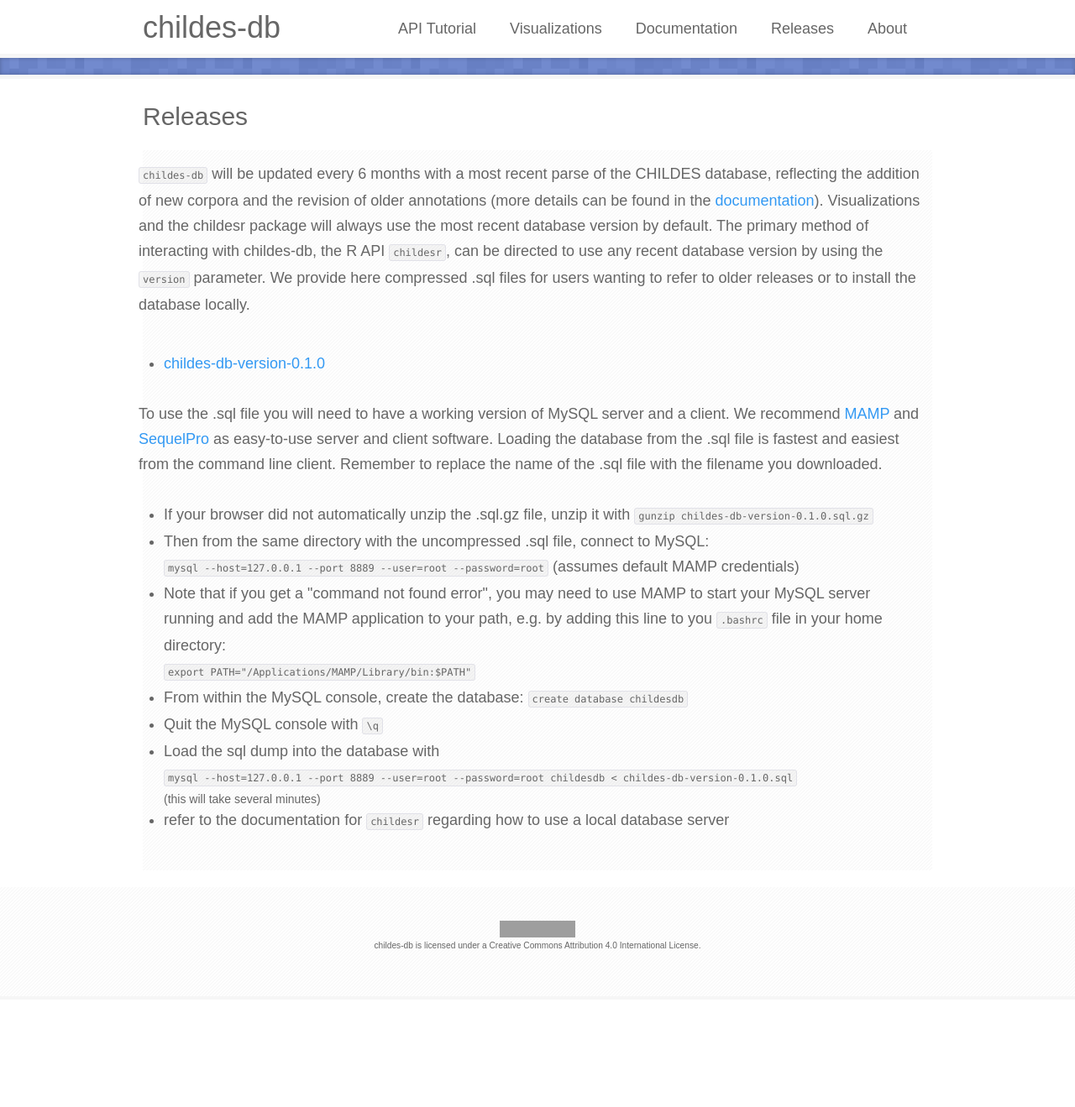
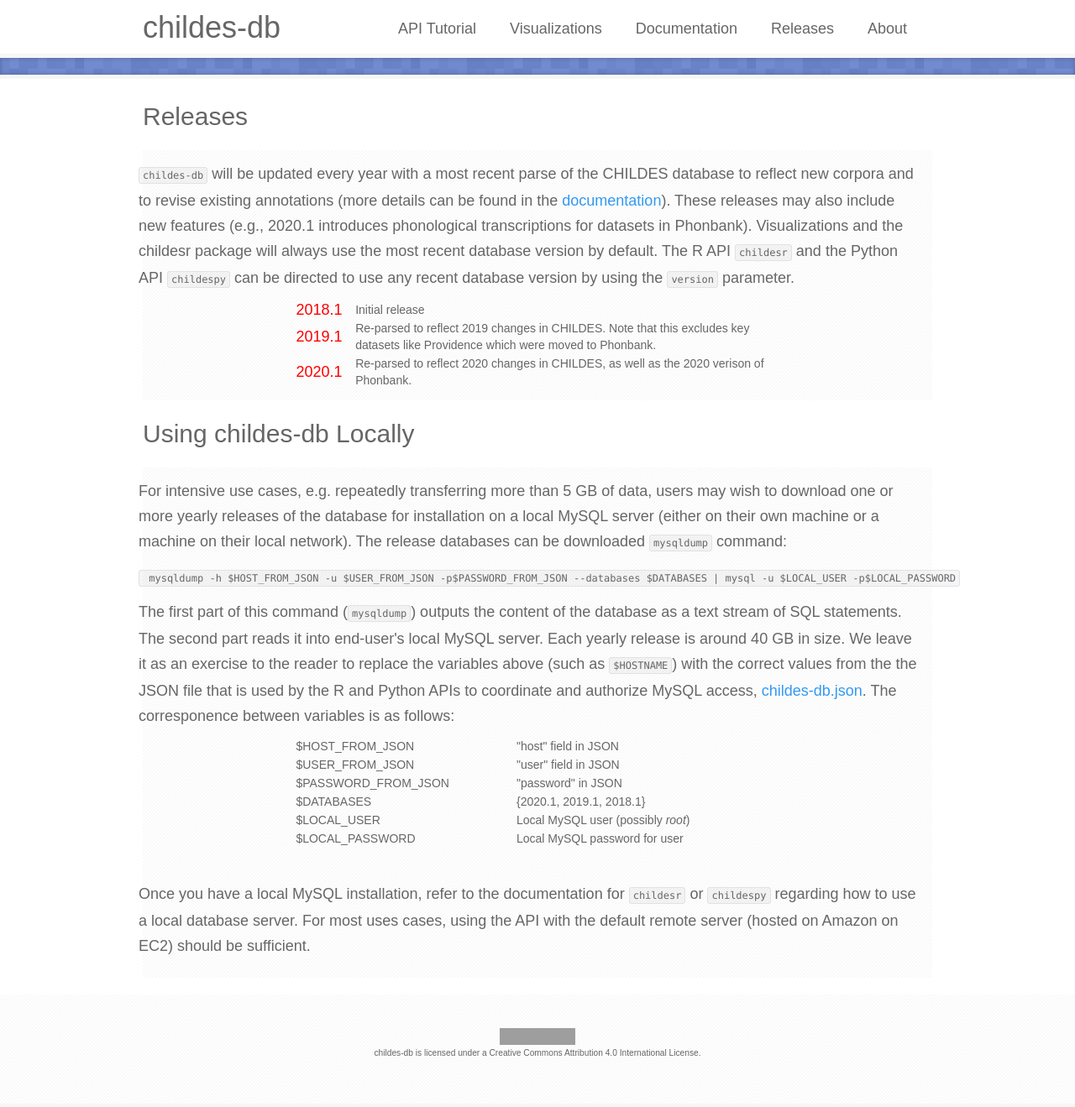
Before and after one commit to langcog/childes-db-website, a Jekyll site: the page built from releases.html, in a window 1280 px wide. Shown: the whole page at 84% size. Built offline with Jekyll 4.4.1, drawn with Linux system fonts in a browser that asks for light colours; some web fonts are replaced; before the commit the page ends 1191 px from its top, so only the background shows below that; grey boxes are pictures that could not be loaded.

Commit message:
website updates for 2020 version

```diff
--- a/releases.html
+++ b/releases.html
@@ -13,36 +13,74 @@ title: childes-db Releases
 		<div class="hero-unit">
 
 			<div class="row">
-				<p><code>childes-db</code> will be updated every 6 months with a most recent parse of the CHILDES database, reflecting the addition of new corpora and the revision of older annotations (more details can be found in the <a href="docs.html">documentation</a>). Visualizations and the childesr package will always use the most recent database version by default. The primary method of interacting with childes-db, the R API <code>childesr</code>, can be directed to use any recent database version by using the <code>version</code> parameter. We provide here compressed .sql files for users wanting to refer to older releases or to install the database locally.</p>
+				<p><code>childes-db</code> will be updated every year with a most recent parse of the CHILDES database to reflect new corpora and to revise existing annotations (more details can be found in the <a href="docs.html">documentation</a>). These releases may also include new features (e.g., 2020.1 introduces phonological transcriptions for datasets in Phonbank). Visualizations and the childesr package will always use the most recent database version by default. The R API <code>childesr</code> and the Python API <code>childespy</code> can be directed to use any recent database version by using the <code>version</code> parameter.</p>
 			</div>
+			<center>
+			<div class="row">
+				<table style="width:60%">
+				  <tr>
+				  	<td><h4 style="color:red;">2018.1 </h4><a name="2018.1"></a></td>
+				  	<td>  &nbsp;&nbsp;&nbsp;</td>
+				    <td>Initial release</td>
+				  </tr>
+				  <tr>
+				    <td><h4 style="color:red;">2019.1 </h4><a name="2019.1"></a></td>
+				    <td>  </td>
+				    <td> Re-parsed to reflect 2019 changes in CHILDES. Note that this excludes key datasets like Providence which were moved to Phonbank.</td>
+				  </tr>
+				  <tr>
+				    <td><h4 style="color:red;">2020.1 </h4><a name="2020.1"></a></td>
+				    <td>  </td>
+				    <td>Re-parsed to reflect 2020 changes in CHILDES, as well as the 2020 verison of Phonbank.</td>
+				  </tr>
+				</table>
+			</div>
+			</center>
+		</div>
+
+		<h2>Using childes-db Locally</h2>
+		<div class="hero-unit">
 
 			<div class="row">
+				<p>
+				For intensive use cases, e.g. repeatedly transferring more than 5 GB of data, users may wish to download one or more
+				yearly releases of the database for installation on a local MySQL server (either on their own machine or a machine on their local network). The release databases can be downloaded <code>mysqldump</code> command:
+				</p>
+				 <p><code> mysqldump -h $HOST_FROM_JSON -u $USER_FROM_JSON -p$PASSWORD_FROM_JSON --databases $DATABASES | mysql -u $LOCAL_USER -p$LOCAL_PASSWORD</code></p>
+				<p>
+					The first part of this command (<code>mysqldump</code>) outputs the content of the database as a text stream of SQL statements. The second part reads it into end-user's local MySQL server. Each yearly release is around 40 GB in size.
+					We leave it as an exercise to the reader to replace the variables above (such as <code>$HOSTNAME</code>) with the correct values from the the JSON file that is used by the R and Python APIs to coordinate and authorize MySQL access, <a href="childes-db.json"> childes-db.json</a>. The corresponence between variables is as follows:
+				</p>
+			</div>
+			<center>
+			<div class="row">
+				<table style="width:60%">
+				  <tr>
+				    <td>$HOST_FROM_JSON</td><td>"host" field in JSON</td>
+				  </tr>
+				  <tr>
+				    <td>$USER_FROM_JSON</td><td>"user" field in JSON</td>
+				  </tr>
+				  <tr>
+				    <td>$PASSWORD_FROM_JSON</td><td>"password" in JSON</td>
+				  </tr>
+				  <tr>
+				    <td>$DATABASES</td><td>{2020.1, 2019.1, 2018.1}</td>
+				  </tr>
+				  <tr>
+				    <td>$LOCAL_USER</td><td>Local MySQL user (possibly <i>root</i>)</td>
+				  </tr>
+				  <tr>
+				    <td>$LOCAL_PASSWORD</td><td>Local MySQL password for user </td>
+				  </tr>
+				</table>
+				<br /><br />
+			</div>
+			</center>
 
 
-
-
-				<ul>
-					<li><a href="http://childes-db-archive.s3.amazonaws.com/childes-db-version-0.1.0.sql.gz">childes-db-version-0.1.0</a></li>
-				</ul>
-
-
-
-			</div>
-
 			<div class="row">
-				<p>To use the .sql file you will need to have a working version of MySQL server and a client. We recommend <a href="https://www.mamp.info/en/">MAMP</a> and <a href="https://www.sequelpro.com">SequelPro</a> as easy-to-use server and client software. Loading the database from the .sql file is fastest and easiest from the command line client. Remember to replace the name of the .sql file with the filename you downloaded.</p>
-					<ul>
-					<li>
-					If your browser did not automatically unzip the .sql.gz file, unzip it with <code>gunzip childes-db-version-0.1.0.sql.gz</code></li>
-					<li> Then from the same directory with the uncompressed .sql file, connect to MySQL: <code>mysql --host=127.0.0.1 --port 8889 --user=root --password=root</code> (assumes default MAMP credentials)</li>
-					<li> Note that if you get a "command not found error", you may need to use MAMP to start your MySQL server running and add the MAMP application to your path, e.g. by adding this line to you <code>.bashrc</code> file in your home directory:<br>
-						<code>export PATH="/Applications/MAMP/Library/bin:$PATH"</code> </li>
-					<li> From within the MySQL console, create the database: <code>create database childesdb</code></li>
-					<li> Quit the MySQL console with <code>\q</code></li>
-					<li> Load the sql dump into the database with <code>mysql --host=127.0.0.1 --port 8889 --user=root --password=root childesdb < childes-db-version-0.1.0.sql</code></li> (this will take several minutes)
-					<li> refer to the documentation for <code>childesr</code> regarding how to use a local database server
-					</ul>
-
+				<p>Once you have a local MySQL installation, refer to the documentation for <code>childesr</code> or <code>childespy</code> regarding how to use a local database server. For most uses cases, using the API with the default remote server (hosted on Amazon on EC2) should be sufficient.</p>
 			</div>
 		</div>
 		<!--end: Row-->
```
Also changed, not shown: about.html (+53 -33 lines), docs.html (+5 -4 lines), index.html (+11 -3 lines).
